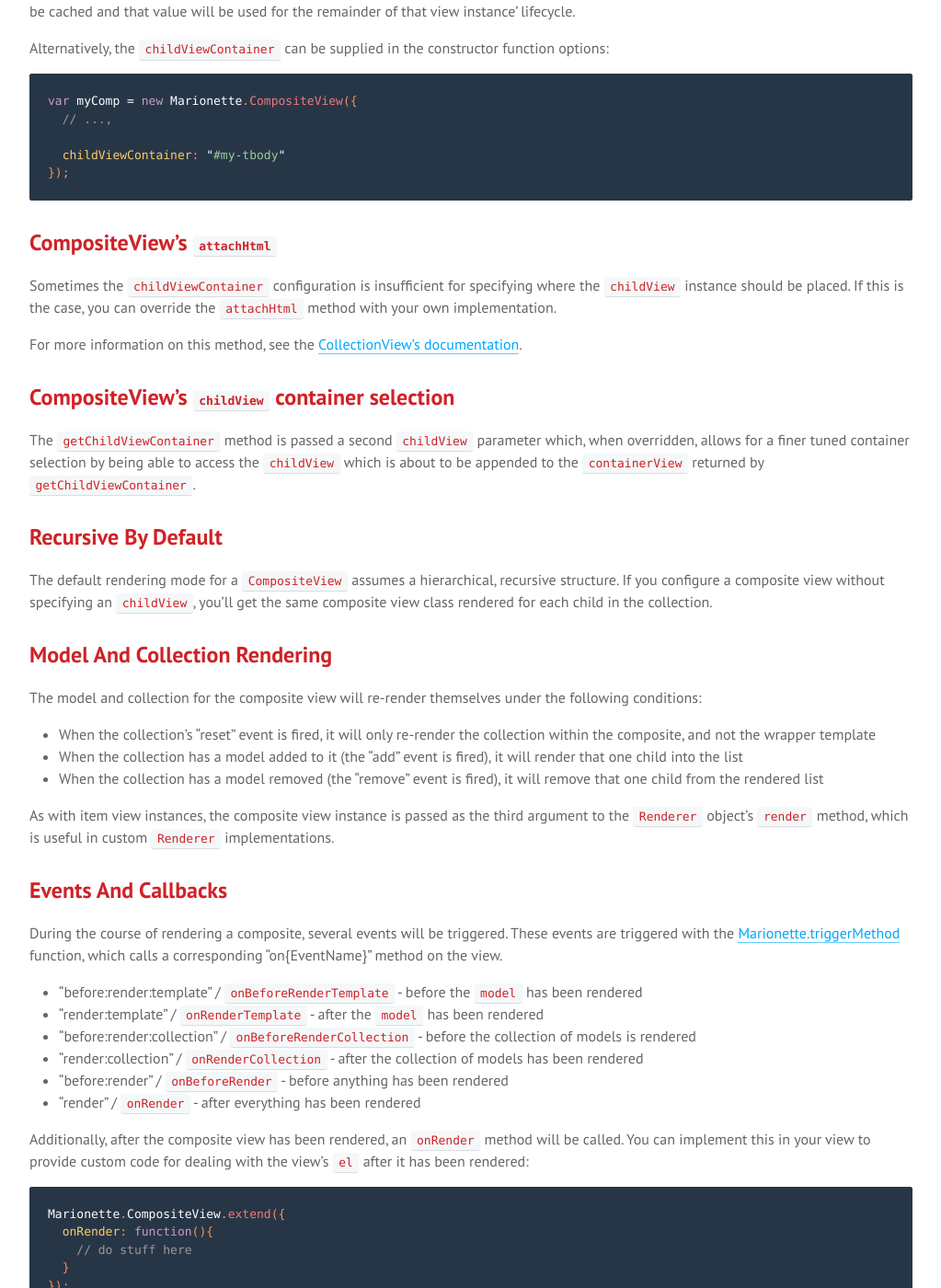
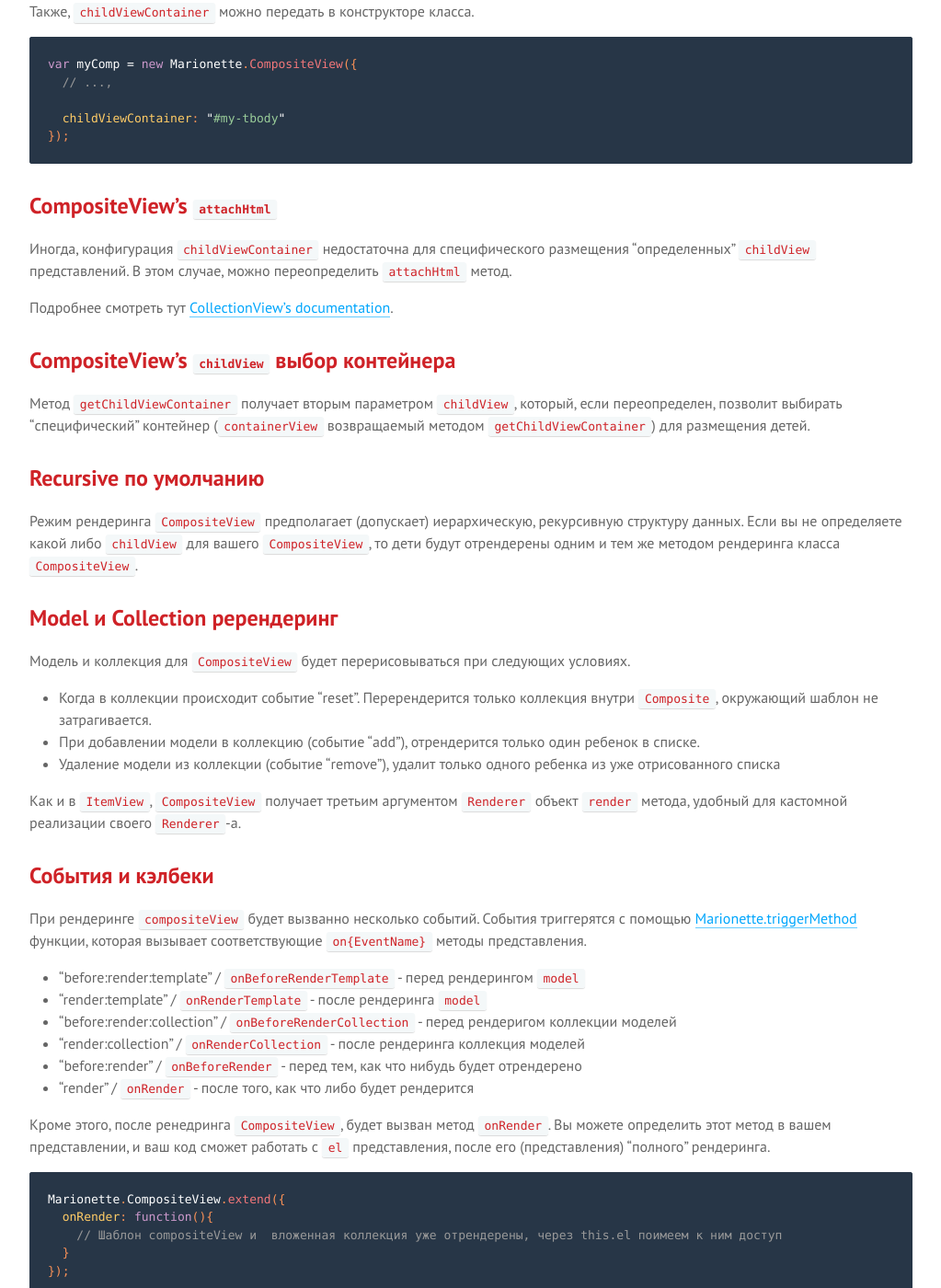
Before and after one commit to sadcitizen/marionettejs.ru, a Jekyll site: the page built from _posts/2014-03-10-compositeview.md, in a window 1280 px wide and 1400 px high, scrolled down 3652 px. Shown: the whole window at 92% size, without its empty margins (128-1151 px from the left). Built offline with Jekyll 4.4.1, drawn with Linux system fonts in a browser that asks for light colours; some web fonts are replaced; Markdown is read by kramdown in place of the engine named in the settings; some of the changed text lies outside the part shown.

Commit message:
#CompositeView Окончание переовда

````diff
--- a/_includes/translation/ru/marionette.compositeview.md
+++ b/_includes/translation/ru/marionette.compositeview.md
@@ -19,7 +18,7 @@
 
 ```js
 var CompositeView = Marionette.CompositeView.extend({
-  template: "#leaf-branch-template"
+  template: "#leaf-branch-template" // шаблон всего представления
 });
 
 new CompositeView({
@@ -45,12 +44,12 @@
 
 ## Composite Model `template`
 
-Когда `CompositeView` рендерится, каждая `model` будет рендериться с шаблоном `template` определенным в представлении.
-Вы можете переопределить шаблон, передавая его конструктору в опциях.
+Когда `CompositeView` рендерится, каждая `model` будет рендериться с шаблоном `template` определенным в ее ( модели)
+представлении. Вы можете переопределить шаблон для `CompositeView`, передавая его конструктору в опциях.
 
 ```js
 new MyComp({
-  template: "#some-template"
+  template: "#some-template" // шаблон CompositeView
 });
 ```
 
@@ -81,18 +80,13 @@
 
 ## CompositeView's `childViewContainer`
 
-By default the composite view uses the same `attachHtml` method that the
-collection view provides. This means the view will call jQuery's `.append`
-to move the HTML contents from the child view instance in to the collection
-view's `el`.
+По умолчанию, `CompositeView` использует `attachHtml` метод  из `СollectionView`. Это означает,
+что представление будет вызывать jQuery метод `append` для размещения HTML содержимого из вложенных `childView` инстансов
+в `collectionView` `el`.
 
-
-This is typically not very useful as a composite view will usually render
-a container DOM element in which the child views should be placed.
-
-For example, if you are building a table view, and want to append each
-child from the collection in to the `<tbody>` of the table, you might
-do this with a template:
+Скорее всего, это не очень соответствует вашим задачам рендеринга кажого вложенного представления в необходимое место.
+Например, если вы строите табличное представление, и хотите прибавлять каждого ребенка из коллекции в `<tbody>` таблицы.
+Вероятно, вы будете использовать следующий шаблон.
 
 ```html
 <script id="row-template" type="text/html">
@@ -111,7 +105,7 @@
       </tr>
     </thead>
 
-    <!-- want to insert collection children, here -->
+    <!-- хотим вставить отображение коллекции в это место -->
     <tbody></tbody>
 
     <tfoot>
@@ -123,9 +117,7 @@
 </script>
 ```
 
-To get your childView instances to render within the `<tbody>` of this
-table structure, specify an `childViewContainer` in your composite view,
-like this:
+Для рендеринга ваших `childView` инстансов внутри `<tbody>`, определите `childViewContainer` в вашем `CompositeView`.
 
 ```js
 var RowView = Marionette.ItemView.extend({
@@ -136,20 +128,18 @@
 var TableView = Marionette.CompositeView.extend({
   childView: RowView,
 
-  // specify a jQuery selector to put the `childView` instances into
+  // определяем jQuery селектор, внутрь которого будем добавлять `childView` инстансы
   childViewContainer: "tbody",
 
   template: "#table-template"
 });
 ```
 
-This will put all of the `childView` instances into the `<tbody>` tag of
-the composite view's rendered template, correctly producing the table
-structure.
+Это разместит все `childView` инстасы внутри `<tbody>` тега родительского шаблона и корректно отрисует
+структуру таблицы ( в данном примере).
 
-Alternatively, you can specify a function as the `childViewContainer`. This
-function needs to return a jQuery selector string, or a jQuery selector
-object.
+Или вы можете определить функцию для опции `childViewContainer`. Функции необходиом возвращать jQuery селектор,  или
+jQuery объект.
 
 ```js
 var TableView = Marionette.CompositeView.extend({
@@ -160,14 +150,11 @@
   }
 });
 ```
+Использование функции, позволяет добавить логику для возвората определенного селектора. Однако, только одно значение может быть
+возвращено. Первое возвращаемое  значение будет закешированно, и будет использоваться в весь период работы
+представления.
 
-Using a function allows for logic to be used for the selector. However,
-only one value can be returned. Upon returning the first value, it will
-be cached and that value will be used for the remainder of that view
-instance' lifecycle.
-
-Alternatively, the `childViewContainer` can be supplied in the constructor
-function options:
+Также, `childViewContainer` можно передать в конструкторе класса.
 
 ```js
 var myComp = new Marionette.CompositeView({
@@ -179,78 +166,70 @@
 
 ## CompositeView's `attachHtml`
 
-Sometimes the `childViewContainer` configuration is insufficient for
-specifying where the `childView` instance should be placed. If this is the
-case, you can override the `attachHtml` method with your own implementation.
+Иногда, конфигурация `childViewContainer` недостаточна для специфического размещения "определенных" `childView` представлений.
+В этом случае, можно переопределить `attachHtml` метод.
 
-For more information on this method, see the [CollectionView's documentation](./marionette.collectionview.md#collectionviews-attachhtml).
+Подробнее смотреть тут [CollectionView's documentation](./marionette.collectionview.md#collectionviews-attachhtml).
 
-## CompositeView's `childView` container selection
+## CompositeView's `childView` выбор контейнера
 
-The `getChildViewContainer` method is passed a second `childView` parameter which, when overridden, allows for a finer tuned container selection by being able to access the `childView` which is about to be appended to the `containerView` returned by `getChildViewContainer`.
+Метод `getChildViewContainer` получает вторым параметром `childView`, который, если переопределен, позволит выбирать
+"специфический" контейнер (`containerView` возвращаемый методом `getChildViewContainer`)  для размещения детей.
 
-## Recursive By Default
 
-The default rendering mode for a `CompositeView` assumes a
-hierarchical, recursive structure. If you configure a composite
-view without specifying an `childView`, you'll get the same
-composite view class rendered for each child in the collection.
+## Recursive по умолчанию
 
-## Model And Collection Rendering
+Режим рендеринга `CompositeView` предполагает (допускает) иерархическую, рекурсивную структуру данных. Если вы
+не определяете какой либо `childView` для вашего `CompositeView`, то дети будут отрендерены одним и тем же
+методом рендеринга класса `CompositeView`.
 
-The model and collection for the composite view will re-render
-themselves under the following conditions:
 
-* When the collection's "reset" event is fired, it will only re-render the collection within the composite, and not the wrapper template
-* When the collection has a model added to it (the "add" event is fired), it will render that one child into the list
-* When the collection has a model removed (the "remove" event is fired), it will remove that one child from the rendered list
+## Model и Collection ререндеринг
 
-As with item view instances, the composite view instance is passed as the
-third argument to the `Renderer` object's `render` method, which is
-useful in custom `Renderer` implementations.
+Модель и коллекция для `CompositeView` будет перерисовываться при следующих условиях.
 
-## Events And Callbacks
+* Когда в коллекции происходит событие "reset". Перерендерится только коллекция внутри `Composite`, окружающий шаблон не затрагивается.
+* При добавлении модели в коллекцию (событие "add"), отрендерится только один ребенок в списке.
+* Удаление модели из коллекции (событие "remove"), удалит только одного ребенка из уже отрисованного списка
 
-During the course of rendering a composite, several events will
-be triggered. These events are triggered with the [Marionette.triggerMethod](./marionette.functions.md#marionettetriggermethod)
-function, which calls a corresponding "on{EventName}" method on the view.
+Как и в `ItemView`, `CompositeView` получает третьим аргументом `Renderer` объект `render` метода, удобный для
+кастомной реализации своего `Renderer`-а.
 
-* "before:render:template" / `onBeforeRenderTemplate` - before the `model` has been rendered
-* "render:template" / `onRenderTemplate` - after the `model` has been rendered
-* "before:render:collection" / `onBeforeRenderCollection` - before the collection of models is rendered
-* "render:collection" / `onRenderCollection` - after the collection of models has been rendered
-* "before:render" / `onBeforeRender` - before anything has been rendered
-* "render" / `onRender` - after everything has been rendered
+## События и кэлбеки
 
-Additionally, after the composite view has been rendered, an
-`onRender` method will be called. You can implement this in
-your view to provide custom code for dealing with the view's
-`el` after it has been rendered:
+При рендеринге `compositeView` будет вызванно несколько событий. События триггерятся с помощью
+[Marionette.triggerMethod](./marionette.functions.md#marionettetriggermethod) функции, которая вызывает соответствующие
+`on{EventName}` методы представления.
+
+* "before:render:template" / `onBeforeRenderTemplate` - перед рендерингом `model`
+* "render:template" / `onRenderTemplate` - после рендеринга `model`
+* "before:render:collection" / `onBeforeRenderCollection` - перед рендеригом коллекции моделей
+* "render:collection" / `onRenderCollection` - после рендеринга коллекция моделей
+* "before:render" / `onBeforeRender` - перед тем, как что нибудь будет отрендерено
+* "render" / `onRender` - после того, как что либо будет рендерится
+
+Кроме этого, после ренедринга `CompositeView`, будет вызван метод `onRender`. Вы можете определить этот метод
+в вашем представлении, и ваш код  сможет работать с `el` представления, после его (представления) "полного" рендеринга.
 
 ```js
 Marionette.CompositeView.extend({
   onRender: function(){
-    // do stuff here
+    // Шаблон compositeView и  вложенная коллекция уже отрендерены, через this.el поимеем к ним доступ
   }
 });
 ```
 
-## Organizing UI elements
+## Организация UI элементов
 
-Similar to ItemView, you can organize the UI elements inside the
-CompositeView by specifying them in the `UI` hash. It should be
-noted that the elements that can be accessed via this hash are
-the elements that are directly rendered by the composite view
-template, not those belonging to the collection.
+Аналогично с `ItemView`, вы можете описать UI элементы внутри `CompositeView` используя `UI` хеш. Заметим, что  элементы
+из этого хеша, это элементы, отрендериваемые `CompositeView` шаблоном , а не вложенными.
 
-The UI elements will be accessible as soon as the composite view
-template is rendered (and before the collection is rendered),
-which means you can even access them in the `onBeforeRender` method.
+UI элементы будут доступны, как только шаблон `CompositeView` отрендерится (но перед рендерингом коллекции), т.е. вы сможете
+иметь к UI элементам доступ в методе  `onBeforeRender`.
 
-## modelEvents and collectionEvents
+## События модели и коллекции
 
-CompositeViews can bind directly to model events and collection events
-in a declarative manner:
+`CompositeViews` может связываться напрямую к событиям модели и коллекции в декларативном виде при определении класса.
 
 ```js
 Marionette.CompositeView.extend({
@@ -264,5 +243,4 @@
 });
 ```
 
-For more information, see the [Marionette.View](./marionette.view.md#viewmodelevents-and-viewcollectionevents)
-documentation.
+Подробнее смотреть [Marionette.View](./marionette.view.md#viewmodelevents-and-viewcollectionevents)
````
Also changed, not shown: other parts of _includes/translation/ru/marionette.compositeview.md (+10 -11 lines).
